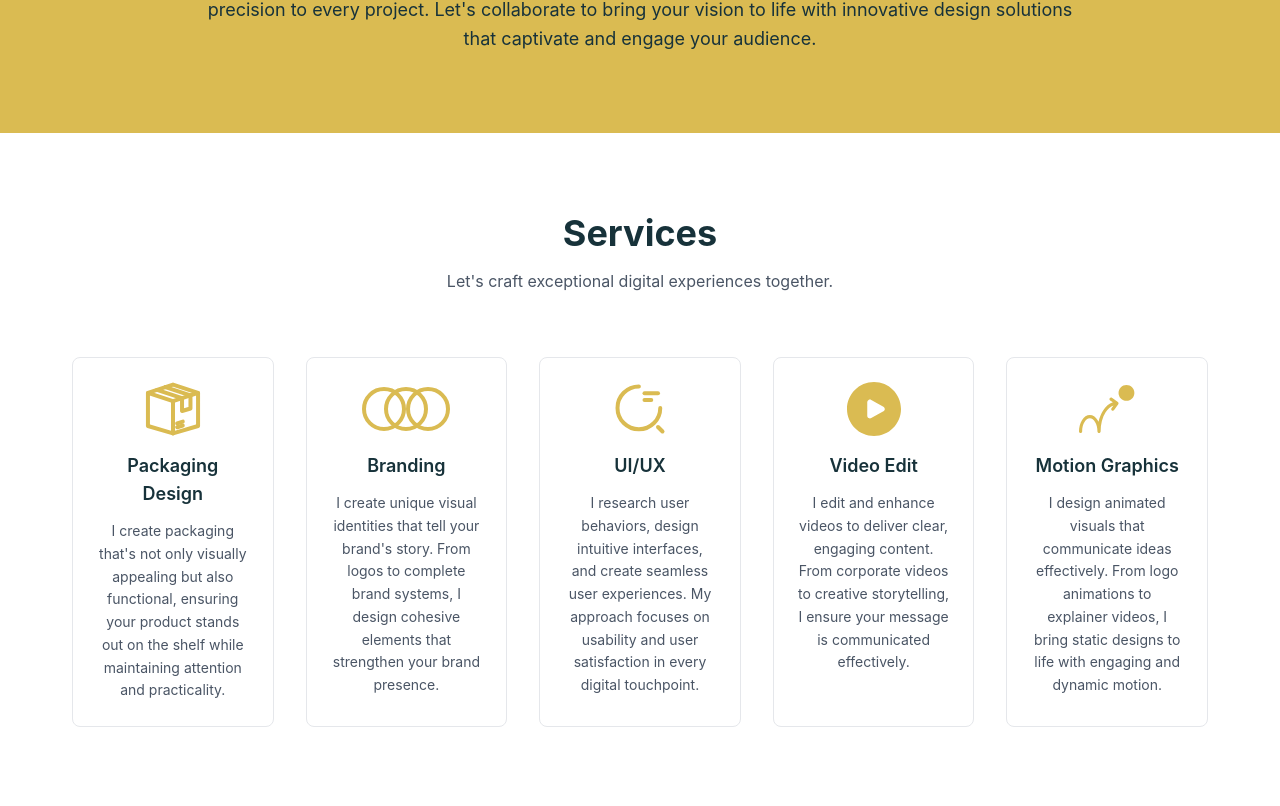
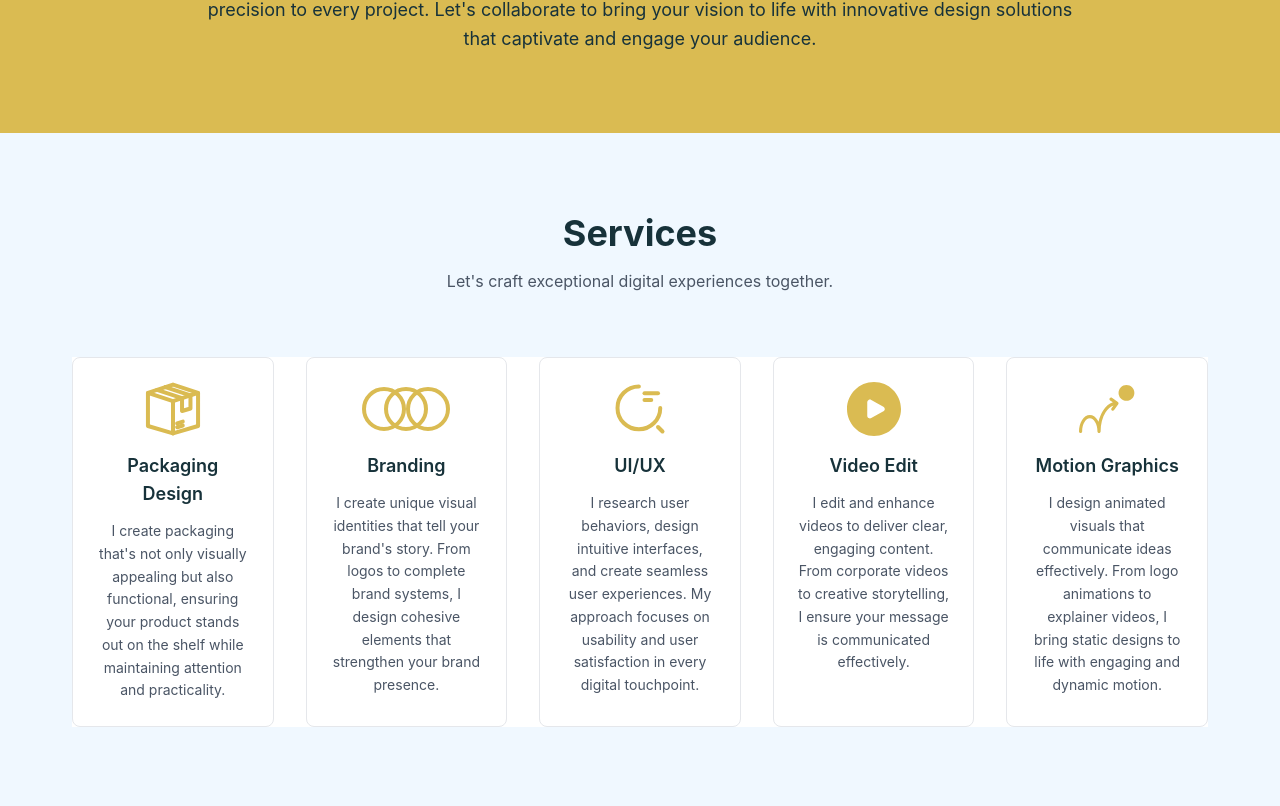
Before and after one commit to leonardobabinski/babinskidesign, a React (Vite) app: page / in a window 1280 px wide. Shown: the part 934-1740 px from the top of the page. Built offline with nearby package versions, Linux system fonts and the light colour scheme.

Commit message:
Update Services.jsx

```diff
--- a/src/components/Services.jsx
+++ b/src/components/Services.jsx
@@ -61,7 +61,7 @@ const Services = () => {
   ];
 
   return (
-    <section id="services" className="py-12 md:py-20 bg-white">
+    <section id="services" className="py-12 md:py-20 bg-[#F0F8FF]">
       <div className="container-custom">
         <h2 className="text-3xl md:text-4xl font-bold text-center mb-4 text-[#17323A]">
           Services
@@ -72,7 +72,7 @@ const Services = () => {
         </p>
 
         {/* Services Grid - Responsivo */}
-        <div className="grid grid-cols-1 sm:grid-cols-2 lg:grid-cols-3 xl:grid-cols-5 gap-6 md:gap-8 max-w-7xl mx-auto">
+        <div className="grid grid-cols-1 sm:grid-cols-2 lg:grid-cols-3 xl:grid-cols-5 gap-6 md:gap-8 max-w-7xl mx-auto bg-white">
           {services.map((service, index) => (
             <div
               key={index}
```
